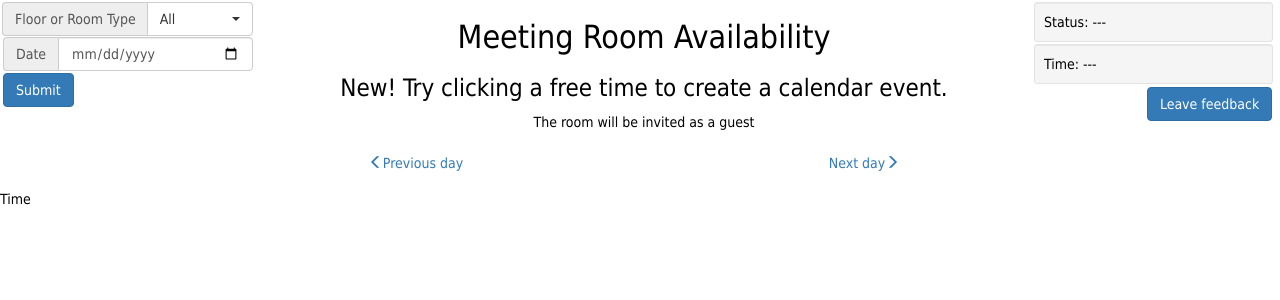
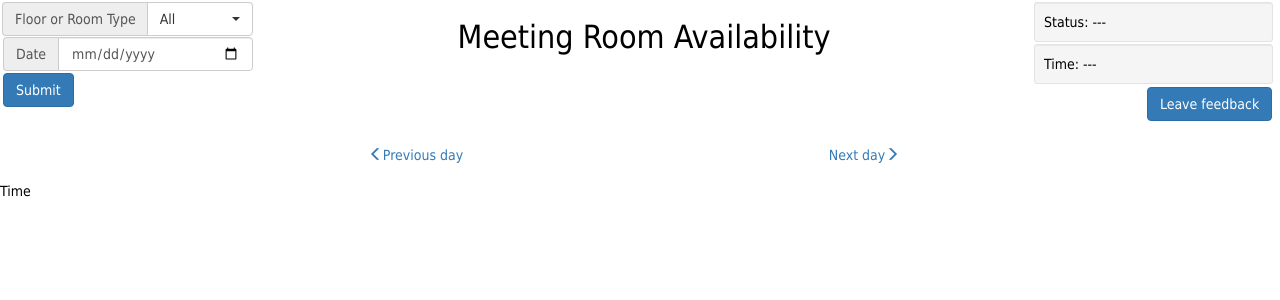
Before and after one commit to Wynndow/meeting_room_project, a Flask app: template app/templates/base.html in a window 1280 px wide. Shown: the top 300 px of the page. Run offline with Flask 2, Linux system fonts and the light colour scheme; the template is opened without the code that fills it, so the values that code supplies are empty; parts of the project's set-up code (start-up, migrations or seed data) failed here and were passed over; some libraries are stand-ins or nearby versions.

Commit message:
Remove info from base page

```diff
--- a/app/templates/base.html
+++ b/app/templates/base.html
@@ -40,8 +40,6 @@
     </div>
     <div class="header-contents" id="page-title-div">
       <div><h1>Meeting Room Availability</h1></div>
-      <div><h3>New! Try clicking a free time to create a calendar event.</h3></div>
-      <div>The room will be invited as a guest</div>
     </div>
     <div class="header-contents" id="status-div">
       <div class="well well-sm" id="header-status-well">
```
